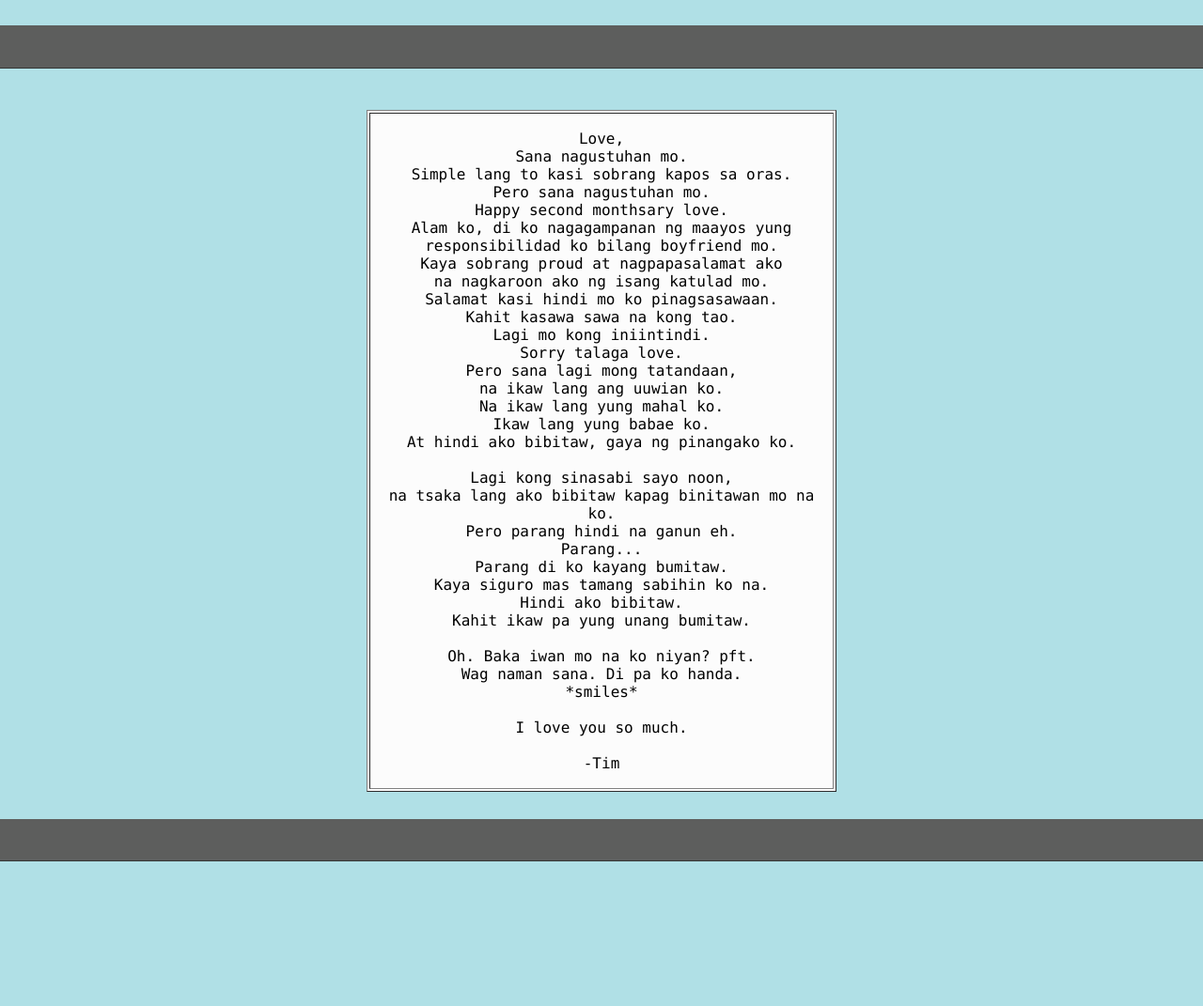
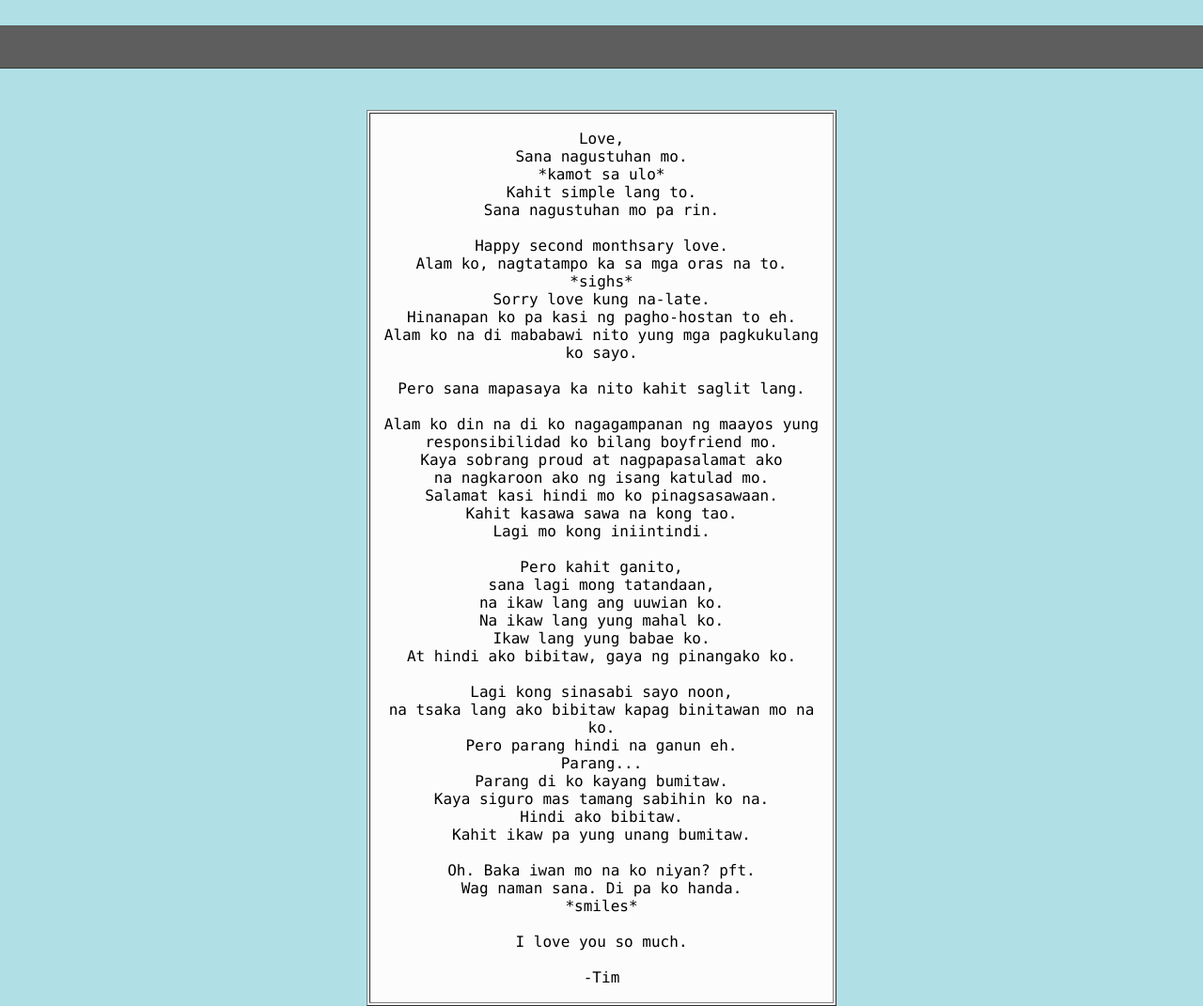
Before and after one commit to grantypotato/grantypotato.github.io, a plain HTML site: page html/clickme.html in a window 1280 px wide. Shown: the part 840-1911 px from the top of the page at 94% size. Before the commit the page ends 1757 px from the top, so only its background shows below. Drawn offline with Linux system fonts and the light colour scheme.

Commit message:
editeeeed

```diff
--- a/html/clickme.html
+++ b/html/clickme.html
@@ -207,18 +207,29 @@ I'll never go far away from you</p></center></td></tr></table></center>
 <center><table border="thick"; border-color= "#DC5A5A"; width="500px"; bgcolor="#FCFCFC"><tr><td><center><p style="font-family: Consolas, Andale Mono, Lucida Console, Lucida Sans Typewriter, Monaco, Courier New, monospace; font-size: 15">
   	Love,<br>
   	Sana nagustuhan mo.<br>
-  	Simple lang to kasi sobrang kapos sa oras.<br>
-  	Pero sana nagustuhan mo.<br>
+	*kamot sa ulo*<br>
+  	Kahit simple lang to.<br>
+  	Sana nagustuhan mo pa rin.<br><br>
+
   	Happy second monthsary love.<br>
-  	Alam ko, di ko nagagampanan ng maayos yung<br>
+	Alam ko, nagtatampo ka sa mga oras na to.<br>
+	*sighs*<br>
+	Sorry love kung na-late.<br>
+	Hinanapan ko pa kasi ng pagho-hostan to eh.<br>
+	Alam ko na di mababawi nito yung mga pagkukulang ko sayo. <br><br>
+	Pero sana mapasaya ka nito kahit saglit lang.<br><br>
+
+
+  	Alam ko din na di ko nagagampanan ng maayos yung<br>
   	responsibilidad ko bilang boyfriend mo.<br>
   	Kaya sobrang proud at nagpapasalamat ako<br>
   	na nagkaroon ako ng isang katulad mo.<br>
   	Salamat kasi hindi mo ko pinagsasawaan.<br>
   	Kahit kasawa sawa na kong tao.<br>
-  	Lagi mo kong iniintindi.<br>
-  	Sorry talaga love.<br>
-  	Pero sana lagi mong tatandaan,<br>
+  	Lagi mo kong iniintindi.<br><br>
+
+	Pero kahit ganito,<br>
+  	sana lagi mong tatandaan,<br>
   	na ikaw lang ang uuwian ko.<br>
   	Na ikaw lang yung mahal ko.<br>
   	Ikaw lang yung babae ko.<br>
```
